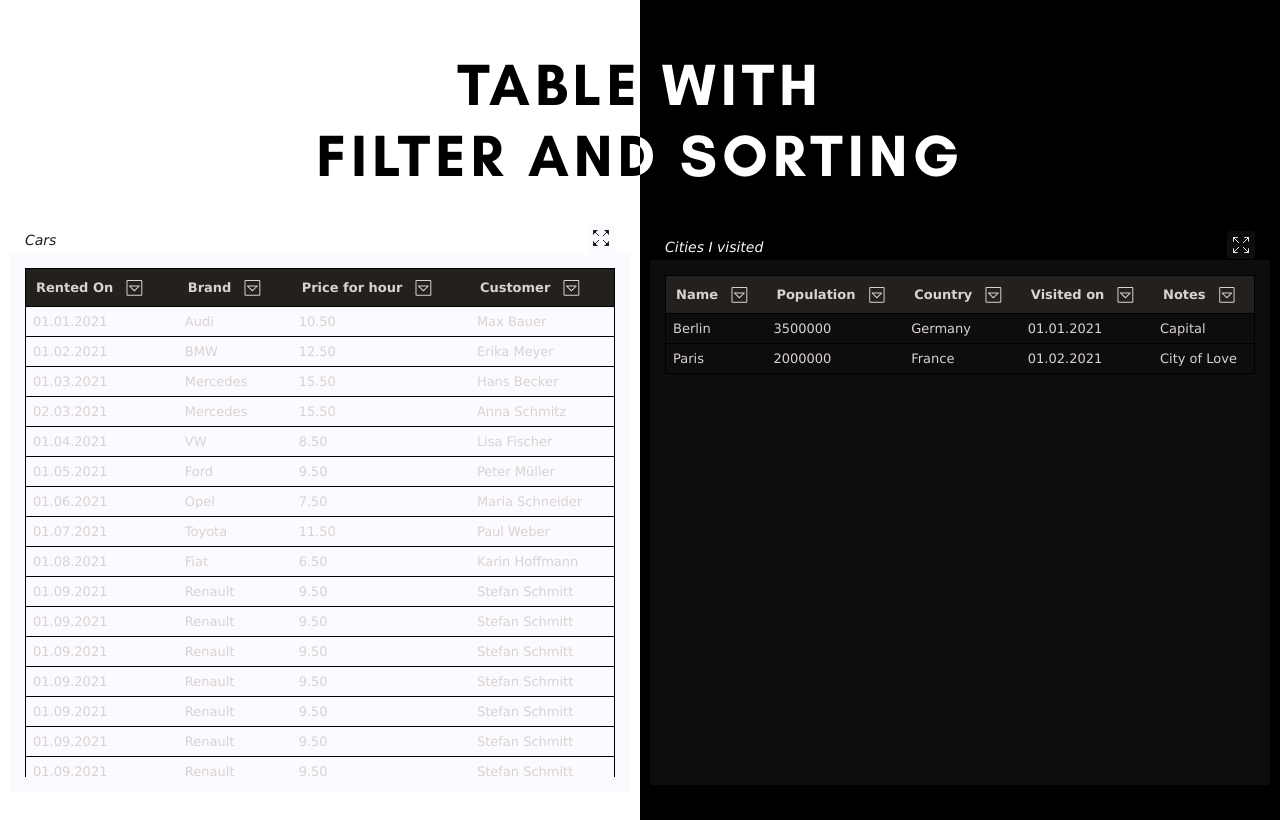
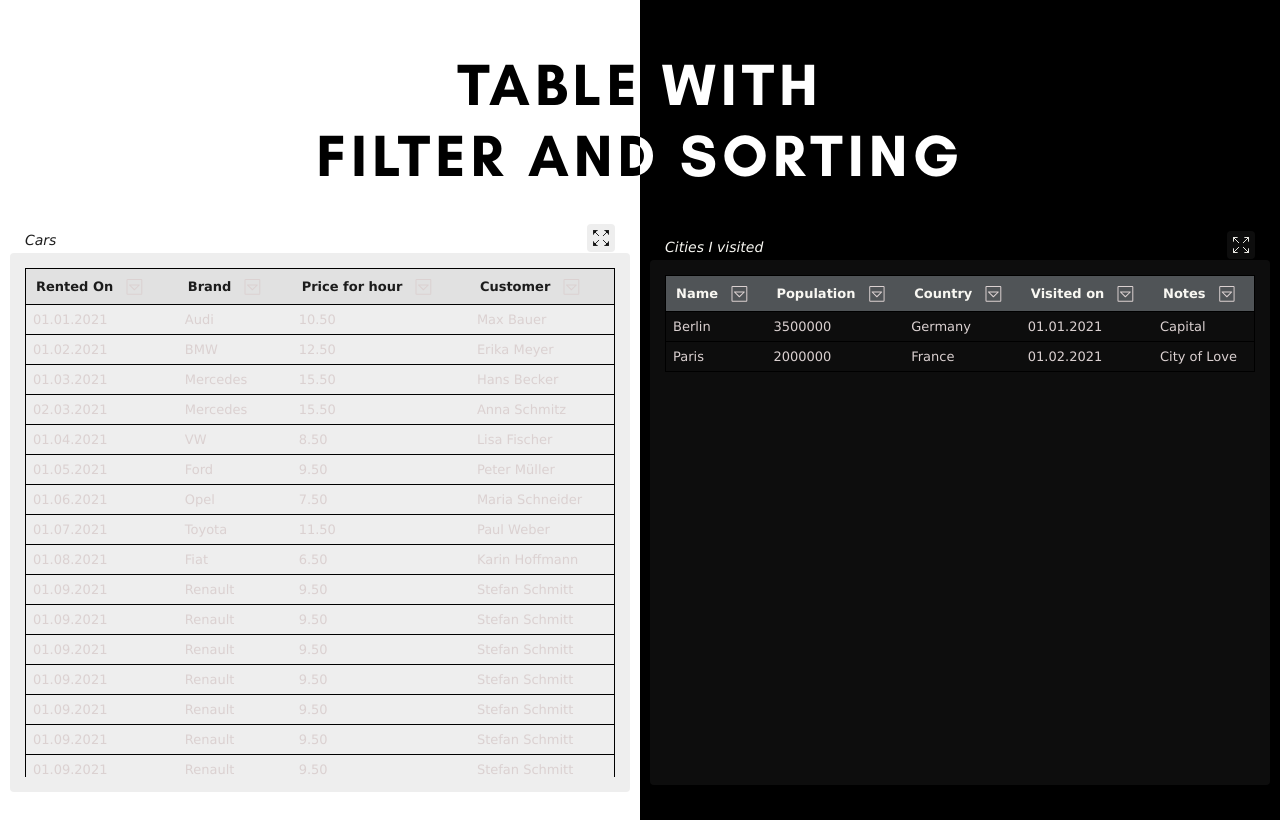
Before and after one commit to vika-v-v/table-with-filters-and-sorting, an Angular app: page / in a window 1280 px wide. Built offline with nearby package versions, Linux system fonts and the light colour scheme; a web font is replaced by a local one.

Commit message:
fixed borders once again

```diff
--- a/src/app/table/table.component.css
+++ b/src/app/table/table.component.css
@@ -113,7 +113,6 @@ svg {
   max-width: calc(100% - 30px);
   min-width: calc(100% - 30px);
   position: relative;
-
 }
 
 #table-content-container {
@@ -121,7 +120,6 @@ svg {
   overflow-x: hidden;
   height: 100%;
   max-height: 100%;
-
   padding: 0;
   margin: 0;
 }
@@ -135,7 +133,7 @@ table {
   table-layout: auto;
   position: relative;
   border: 1px solid black;
-
+  border-top: none;
 }
 
 th, td {
@@ -144,7 +142,7 @@ th, td {
   font-size: small;
 }
 
-tr {
+tr:not(thead > tr):not(:first-child) {
   border-top: 1px solid black;
 }
 
@@ -156,11 +154,35 @@ thead {
 tr > th {
   padding: 2px 10px;
   text-align: left;
-  background-color: #24201d;
   position: sticky;
-  top: -1px;
+  top: 0;
   z-index: 2;
+  border: none;
 }
+
+.outline-top-bottom {
+  position: relative;
+  box-sizing: border-box;
+}
+
+.outline-top-bottom::before,
+.outline-top-bottom::after {
+  content: '';
+  position: absolute;
+  left: 0;
+  right: 0;
+  height: 0.5px;
+  background-color: currentColor; /* Use the current text color */
+}
+
+.outline-top-bottom::before {
+  top: 0;
+}
+
+.outline-top-bottom::after {
+  bottom: 0;
+}
+
 
 .header-content, .option {
   display: flex;
--- a/src/app/table/table.component.html
+++ b/src/app/table/table.component.html
@@ -36,11 +36,11 @@
       <table #table>
 
         <!-- Header mithilfe von Variable tableHeaderFormatted generieren -->
-        <thead>
+        <thead >
           <tr>
-            <th *ngFor="let data of tableHeaderFormatted">
+            <th *ngFor="let data of tableHeaderFormatted" [ngStyle]="{background: themeColors[theme]['table-header']}" class="outline-top-bottom">
               <div class="header-content">
-                <div class="grey-text">{{ data.wert }}</div>
+                <div [ngStyle]="{color: themeColors[theme].text}">{{ data.wert }}</div>
                 <img #icon (click)="showFilterSortPopup(data, icon)" [src]="getArrowSrc(data)"alt="icon"/>
               </div>
             </th>
--- a/src/app/table/theme-colors.ts
+++ b/src/app/table/theme-colors.ts
@@ -1,8 +1,8 @@
 export const themeColors = {
   "light" : {
-    "background" : "#fafaff",
+    "background" : "#eeeeee",
     "second-background" : "#eef0f2",
-    "table-header" : "#daddd8",
+    "table-header" : "#e1e1e1",
     "text" : "#1c1c1c"
   },
   "dark" : {
```
